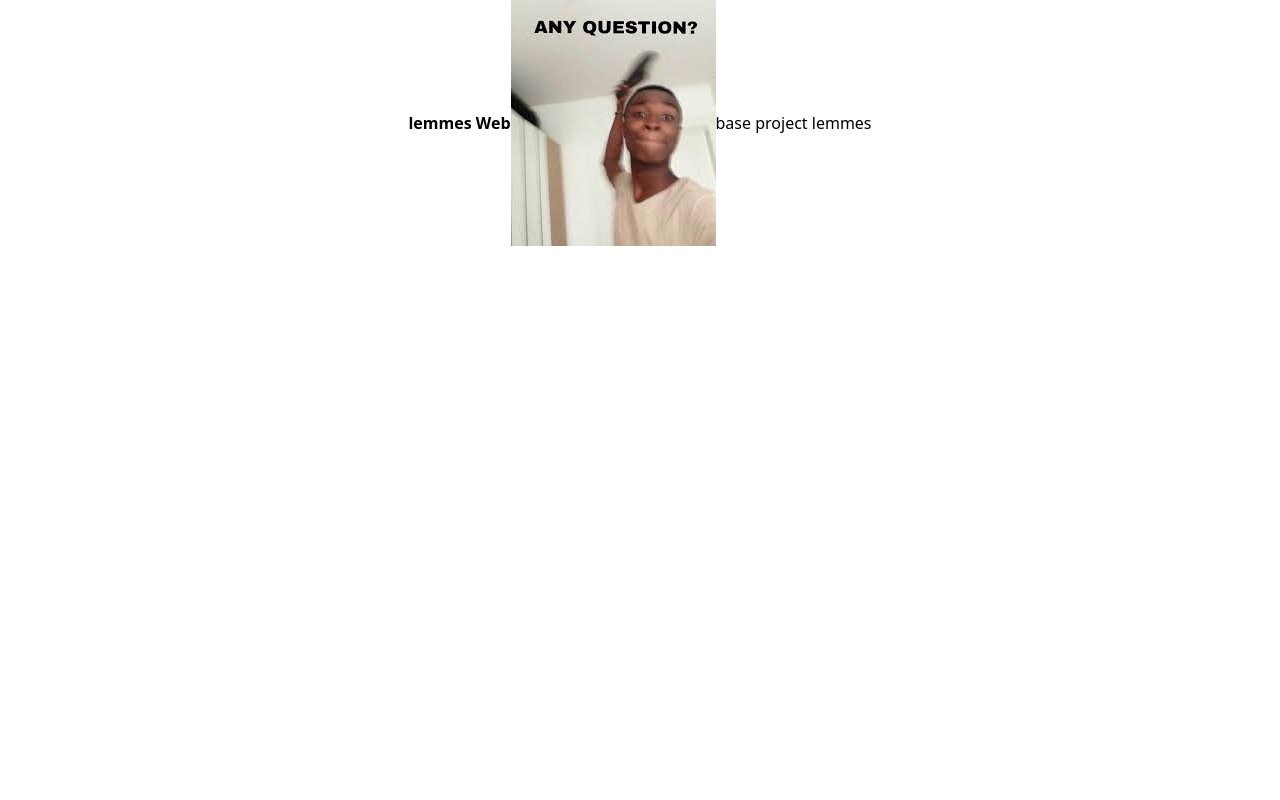
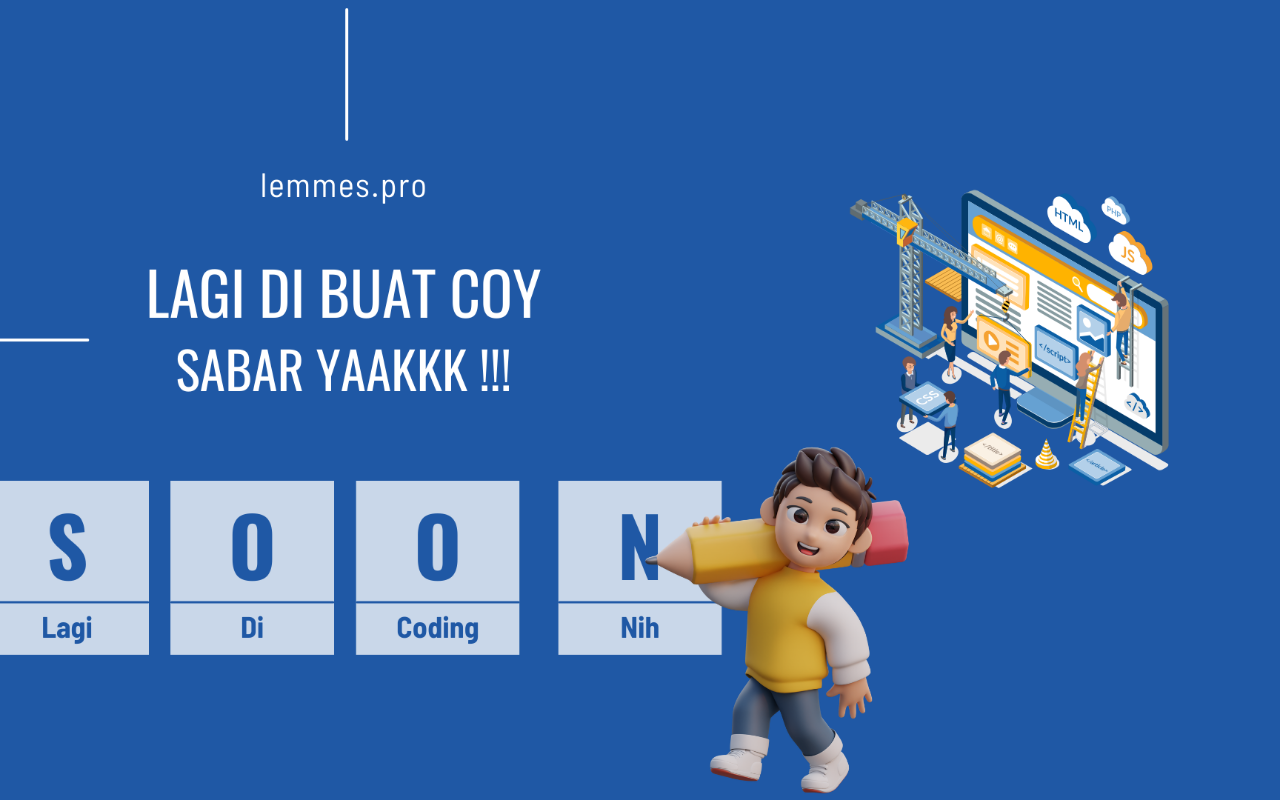
Before and after one commit to fauzanalhfzh/lemmes-web, a website: page index.html in a window 1280 px wide. Drawn offline with Linux system fonts and the light colour scheme.

Commit message:
update index

```diff
--- a/index.html
+++ b/index.html
@@ -6,13 +6,21 @@
   <meta name="viewport" content="width=device-width, initial-scale=1.0" />
   <title>Lemmes web</title>
   <link href="./src/output.css" rel="stylesheet" />
+  <style>
+    body {
+      background-image: url('src/maintenance.png');
+      background-size: cover;
+      background-position: center;
+      background-attachment: fixed;
+      margin: 0;
+      padding: 0;
+      height: 100vh;
+    }
+  </style>
 </head>
 
 <body>
-    <div class="flex flex-col gap-3 justify-center items-center h-screen">
-      <h1 class="italic text-4xl font-bold text-blue-700">lemmes Web</h1>
-      <img src="src/images.jpg" />
-      <h1>base project lemmes</h1>
-    </div>
+
 </body>
+
 </html>
```
Also changed, not shown: src/maintenance.png (added). Lines whose indentation alone changed are shown as unchanged.
